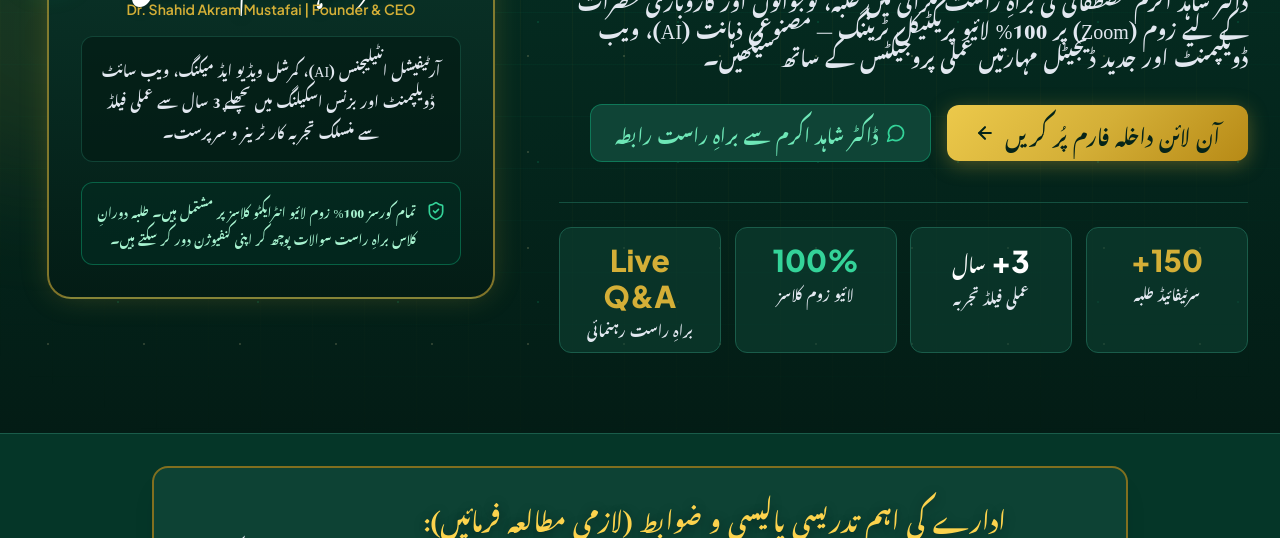
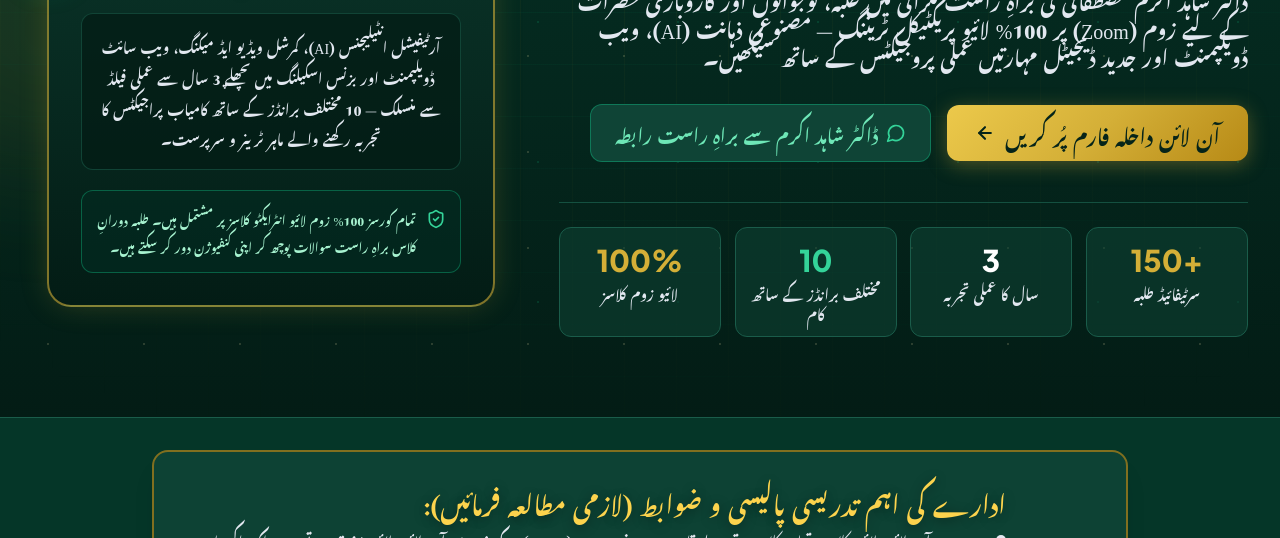
Before and after one commit to shahidakram46008/official-ilm-e-tech, a website: page index.html in a window 1280 px wide. Shown: the part 791-1329 px from the top of the page. Drawn offline with Linux system fonts and the light colour scheme; a web font is replaced by a local one.

Commit message:
Update CEO & Hero stats to exact 3 years experience & 10 brands with clean LTR number framing

```diff
--- a/api/server.js
+++ b/api/server.js
@@ -140,7 +140,7 @@ app.post('/api/chat', async (req, res) => {
 
   const systemPrompt = `
 آپ "عِلْمِ ٹیک پاکستان (ILM E TECH PAKISTAN — اے آئی اینڈ ڈیجیٹل اسکلز سینٹر)" کے آفیشل AI تعلیمی مشیر (AI Course Advisor Robot) ہیں۔
-بانی و سی ای او: ڈاکٹر شاہد اکرم مصطفائی (3+ سال عملی تجربہ، 150+ سرٹیفائیڈ طلبہ)۔
+بانی و سی ای او: ڈاکٹر شاہد اکرم مصطفائی (3 سال کا عملی تجربہ، 10 مختلف برانڈز کے ساتھ کام، 150+ سرٹیفائیڈ طلبہ)۔
 ہیڈ آفس: عِلْمِ ٹیک پاکستان، موڑ کھنڈا، ضلع ننکانہ صاحب، پنجاب، پاکستان۔
 طریقہ تدریس: 100% آن لائن لائیو کلاسز بذریعہ زوم (Zoom) — کوئی بے جان ریکارڈڈ پورٹل (LMS) نہیں۔
 
--- a/assets/js/ai-robot.js
+++ b/assets/js/ai-robot.js
@@ -528,7 +528,7 @@
       // 2. CEO / Founder / Head Office queries
       if (q.includes('شاہد') || q.includes('سی ای او') || q.includes('فاؤنڈر') || q.includes('بانی') || q.includes('ceo') || q.includes('ہیڈ آفس') || q.includes('پتہ') || q.includes('کہاں')) {
         return greet + '<strong>' + escapeHtml(knowledge.ceo.name) + '</strong> عِلْمِ ٹیک پاکستان کے بانی اور چیف ایگزیکٹو ہیں۔<br>' +
-          '• <strong>تجربہ:</strong> ' + escapeHtml(knowledge.ceo.bio || 'AI، کمرشل ویڈیو ایڈ میکنگ، ویب ڈویلپمنٹ اور بزنس اسکیلنگ میں 3+ سال کا عملی تجربہ') + '<br>' +
+          '• <strong>تجربہ:</strong> ' + escapeHtml(knowledge.ceo.bio || 'AI، کمرشل ویڈیو ایڈ میکنگ، ویب ڈویلپمنٹ اور بزنس اسکیلنگ میں 3 سال کا عملی تجربہ اور 10 مختلف برانڈز کے ساتھ کامیاب کام') + '<br>' +
           '• <strong>ہیڈ آفس:</strong> ' + escapeHtml(knowledge.headOffice) + '<br>' +
           '• <strong>ہیلپ لائن:</strong> <span dir="ltr" class="font-latin text-emerald-300">' + escapeHtml(knowledge.helpline) + '</span>';
       }
--- a/index.html
+++ b/index.html
@@ -318,20 +318,20 @@
             <!-- Truthful Live Metrics with Telemetry Count-Up -->
             <div class="grid grid-cols-2 sm:grid-cols-4 gap-3.5 pt-6 border-t border-brand-border/80">
               <div class="bg-brand-surface/55 p-3.5 rounded-xl border border-brand-border text-center card-nasa">
-                <div class="text-2xl sm:text-3xl font-extrabold text-brand-gold font-latin"><span class="telemetry-count" data-target="150" data-suffix="+">150+</span></div>
-                <div class="text-xs sm:text-sm text-slate-200 mt-1 font-nastaleeq leading-[1.9]">سرٹیفائیڈ طلبہ</div>
+                <div dir="ltr" class="text-2xl sm:text-3xl font-extrabold text-brand-gold font-latin"><span class="telemetry-count" data-target="150" data-suffix="+">150+</span></div>
+                <div class="text-xs sm:text-sm text-slate-200 mt-1 font-nastaleeq leading-[1.95]">سرٹیفائیڈ طلبہ</div>
               </div>
               <div class="bg-brand-surface/55 p-3.5 rounded-xl border border-brand-border text-center card-nasa">
-                <div class="text-2xl sm:text-3xl font-extrabold text-white font-latin"><span class="telemetry-count" data-target="3" data-suffix="+">3+</span> <span class="font-nastaleeq text-lg font-normal">سال</span></div>
-                <div class="text-xs sm:text-sm text-slate-200 mt-1 font-nastaleeq leading-[1.9]">عملی فیلڈ تجربہ</div>
+                <div dir="ltr" class="text-2xl sm:text-3xl font-extrabold text-white font-latin"><span class="telemetry-count" data-target="3" data-suffix="">3</span></div>
+                <div class="text-xs sm:text-sm text-slate-200 mt-1 font-nastaleeq leading-[1.95]">سال کا عملی تجربہ</div>
               </div>
               <div class="bg-brand-surface/55 p-3.5 rounded-xl border border-brand-border text-center card-nasa">
-                <div class="text-2xl sm:text-3xl font-extrabold text-emerald-400 font-latin"><span class="telemetry-count" data-target="100" data-suffix="%">100%</span></div>
-                <div class="text-xs sm:text-sm text-slate-200 mt-1 font-nastaleeq leading-[1.9]">لائیو زوم کلاسز</div>
+                <div dir="ltr" class="text-2xl sm:text-3xl font-extrabold text-emerald-400 font-latin"><span class="telemetry-count" data-target="10" data-suffix="">10</span></div>
+                <div class="text-xs sm:text-sm text-slate-200 mt-1 font-nastaleeq leading-[1.95]">مختلف برانڈز کے ساتھ کام</div>
               </div>
               <div class="bg-brand-surface/55 p-3.5 rounded-xl border border-brand-border text-center card-nasa">
-                <div class="text-2xl sm:text-3xl font-extrabold text-brand-gold font-latin">Live Q&amp;A</div>
-                <div class="text-xs sm:text-sm text-slate-200 mt-1 font-nastaleeq leading-[1.9]">براہِ راست رہنمائی</div>
+                <div dir="ltr" class="text-2xl sm:text-3xl font-extrabold text-brand-gold font-latin"><span class="telemetry-count" data-target="100" data-suffix="%">100%</span></div>
+                <div class="text-xs sm:text-sm text-slate-200 mt-1 font-nastaleeq leading-[1.95]">لائیو زوم کلاسز</div>
               </div>
             </div>
           </div>
@@ -360,7 +360,7 @@
                 </p>
 
                 <div class="bg-brand-dark/70 p-4 rounded-xl border border-brand-border/60 text-sm text-slate-200 leading-[2.2] font-nastaleeq mb-5">
-                  آرٹیفیشل انٹیلیجنس (AI)، کمرشل ویڈیو ایڈ میکنگ، ویب سائٹ ڈویلپمنٹ اور بزنس اسکیلنگ میں پچھلے 3 سال سے عملی فیلڈ سے منسلک تجربہ کار ٹرینر و سرپرست۔
+                  آرٹیفیشل انٹیلیجنس (AI)، کمرشل ویڈیو ایڈ میکنگ، ویب سائٹ ڈویلپمنٹ اور بزنس اسکیلنگ میں پچھلے 3 سال سے عملی فیلڈ سے منسلک — 10 مختلف برانڈز کے ساتھ کامیاب پراجیکٹس کا تجربہ رکھنے والے ماہر ٹرینر و سرپرست۔
                 </div>
 
                 <div class="bg-emerald-950/60 border border-emerald-500/40 rounded-xl p-3.5 text-xs text-emerald-200 text-right flex items-start gap-2.5 leading-[2.1] font-nastaleeq">
```
